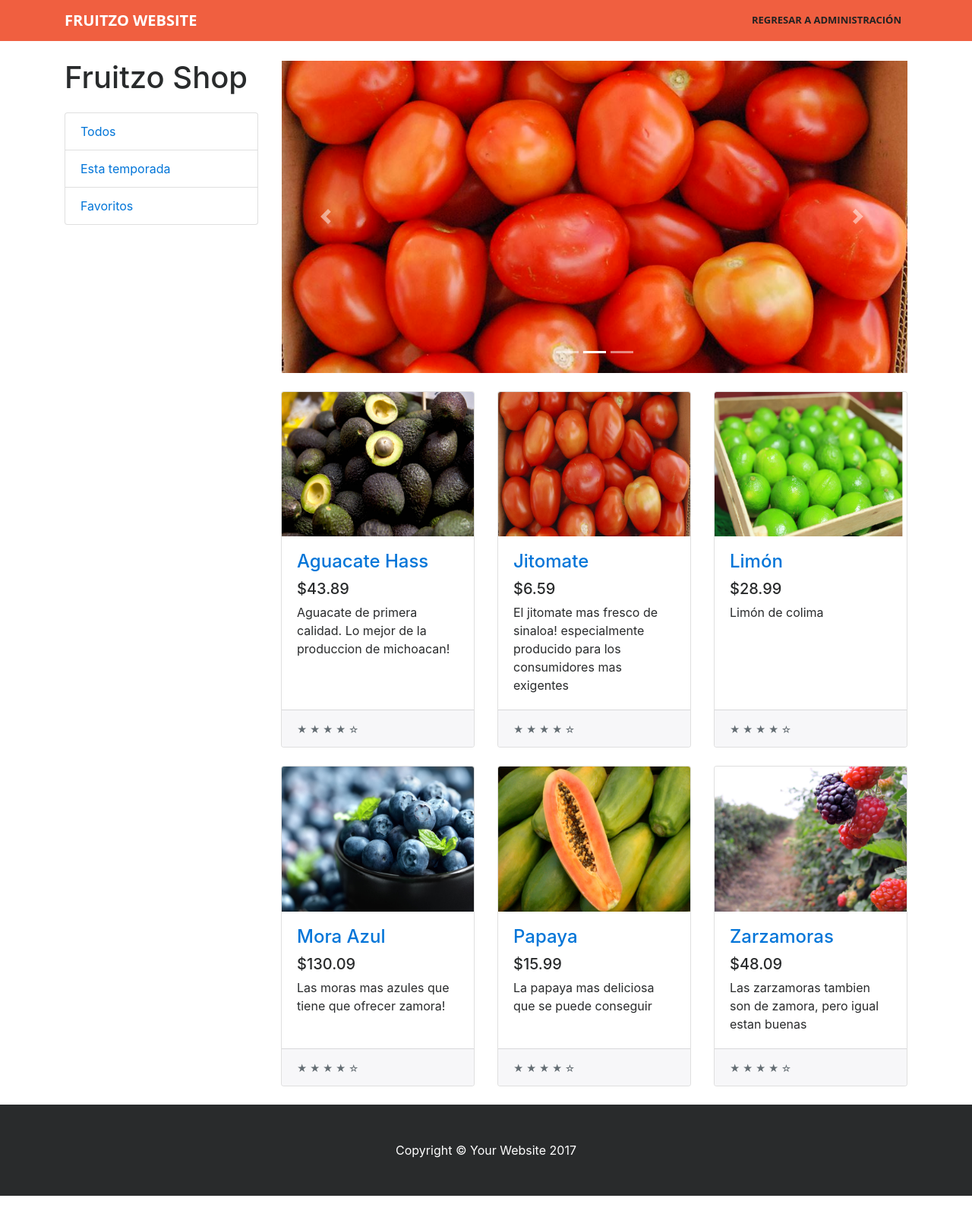
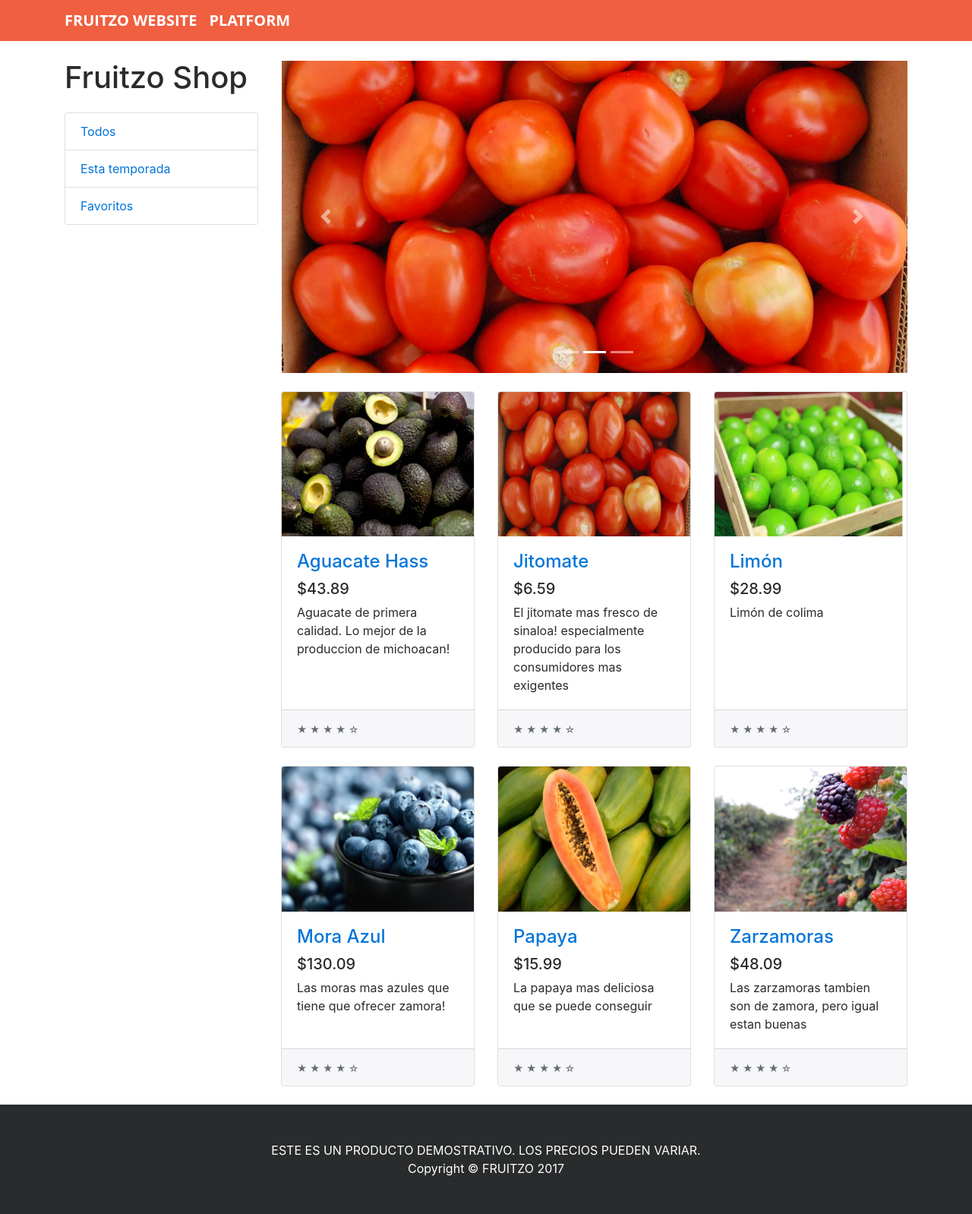
Before and after one commit to nachogoca/fruitzo, a website: page store.html in a window 1280 px wide. Shown: the whole page at 76% size. Before the commit the page ends 1574 px from the top, so only its background shows below. Drawn offline with Linux system fonts and the light colour scheme.

Commit message:
ux and copyright

```diff
--- a/store.html
+++ b/store.html
@@ -47,10 +47,11 @@
         </button>
         <div class="container">
             <a class="navbar-brand page-scroll" href="index.html">Fruitzo Website</a>
+            <a class="navbar-brand page-scroll" href="index.html">Platform</a>
             <div class="collapse navbar-collapse" id="navbarExample">
                 <ul class="navbar-nav ml-auto">
                     <li class="nav-item">
-                        <a class="nav-link page-scroll" href="platform.html">Regresar a administración</a>
+                        <!--<a class="nav-link page-scroll" href="platform.html">Regresar a administración</a>-->
                     </li>
                 </ul>
             </div>
@@ -205,7 +206,8 @@
     <!-- Footer -->
     <footer class="py-5 bg-inverse">
         <div class="container">
-            <p class="m-0 text-center text-white">Copyright &copy; Your Website 2017</p>
+            <p class="m-0 text-center text-white">ESTE ES UN PRODUCTO DEMOSTRATIVO. LOS PRECIOS PUEDEN VARIAR.</p>
+            <p class="m-0 text-center text-white">Copyright &copy; FRUITZO 2017</p>
         </div>
         <!-- /.container -->
     </footer>
```
Also changed, not shown: index.html (+2 -1 lines), platform.html (+1 -7 lines).
